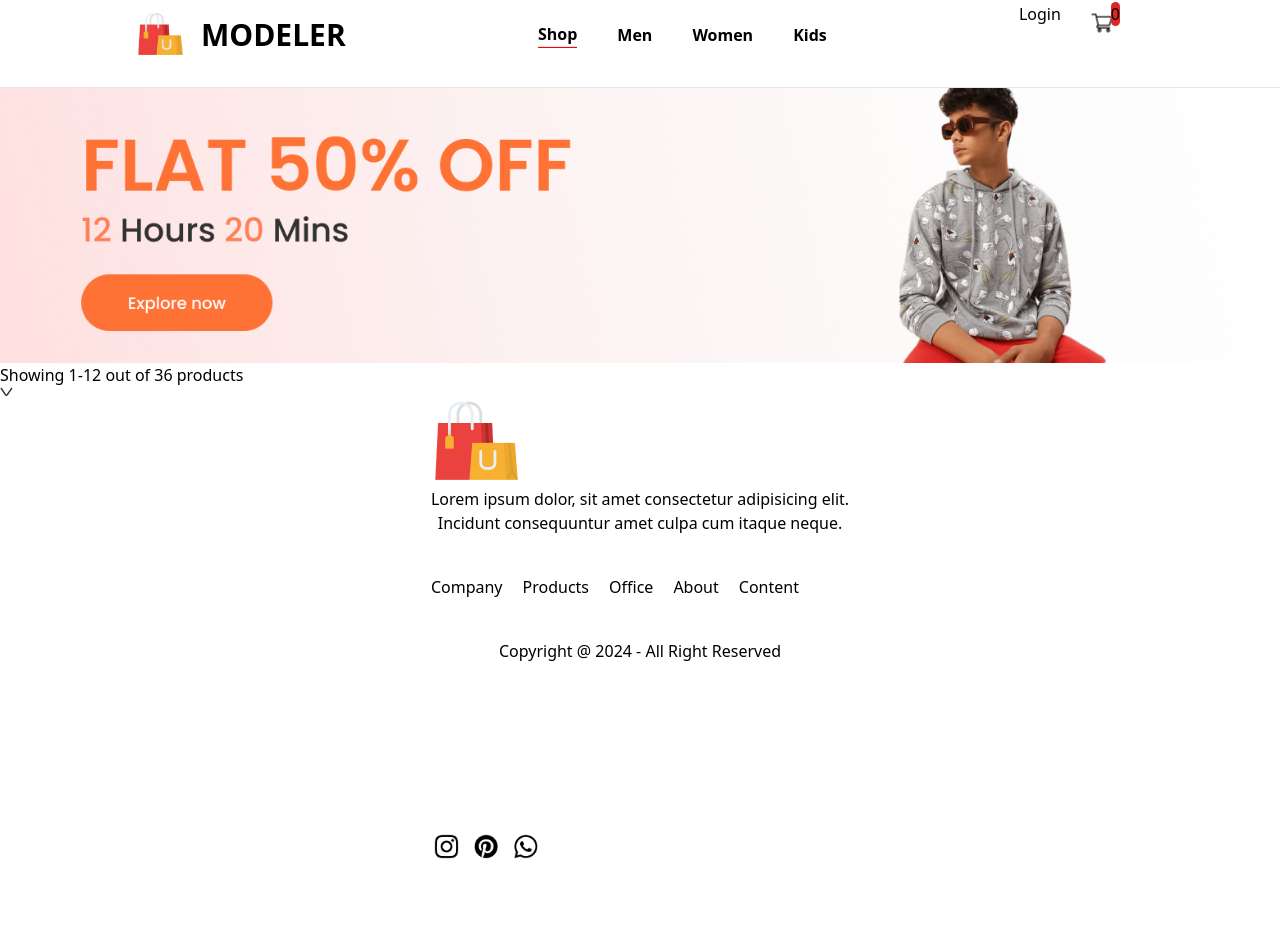
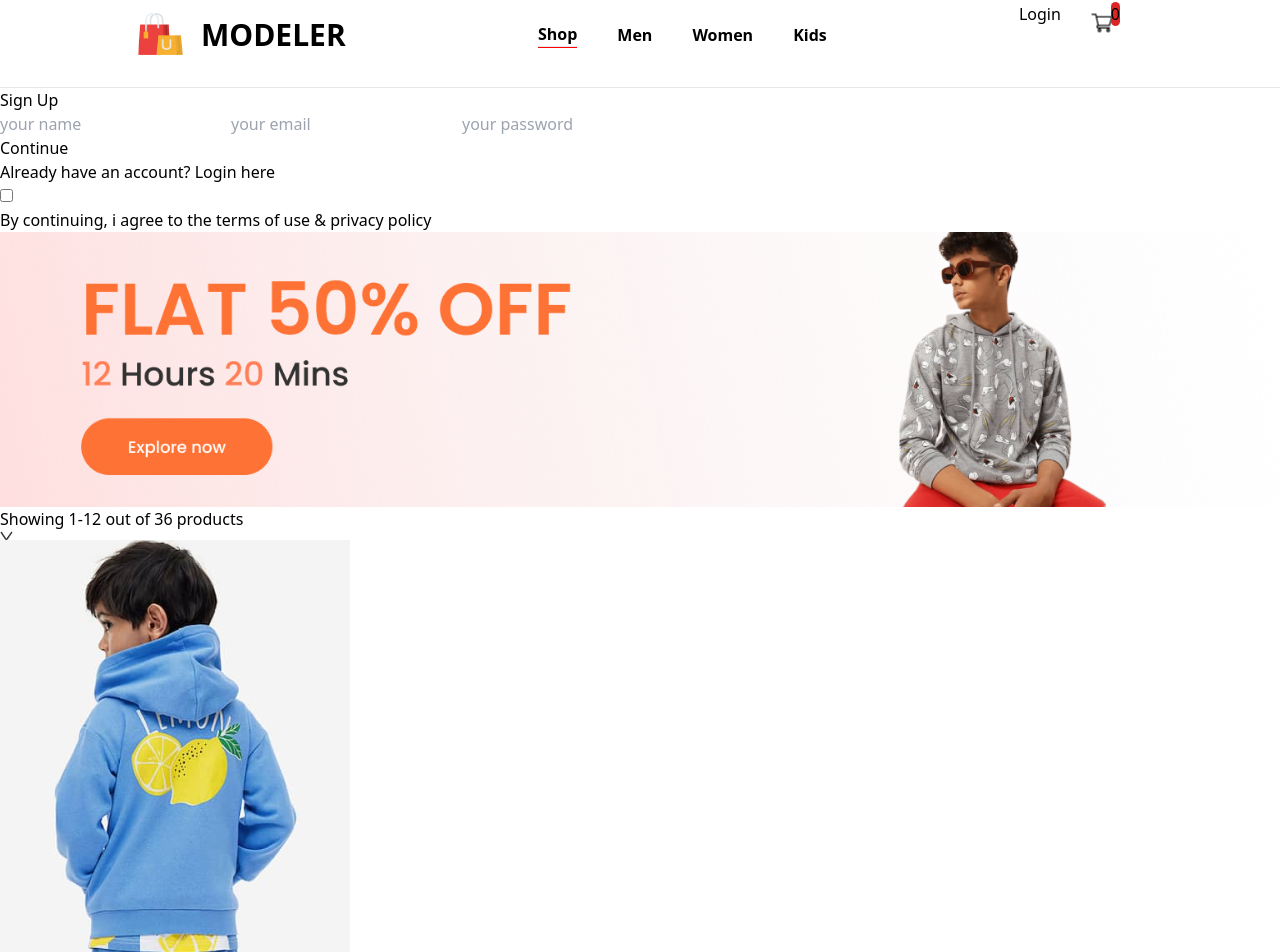
Before and after one commit to dasunthamsh/Shopping-Web, a React (Create React App) app: page /kids in a window 1280 px wide. Shown: the part 38-990 px from the top of the page. Before the commit the page ends 900 px from the top, so only its background shows below. Built offline with nearby package versions, Linux system fonts and the light colour scheme.

Commit message:
content updated

```diff
--- a/src/App.tsx
+++ b/src/App.tsx
@@ -19,11 +19,12 @@ function App() {
     <div>
       <BrowserRouter>
           <Navbar/>
+          <LoginSignup/>
           <Routes>
               <Route path='/' element={<Shop/>}/>
               <Route path='/mens' element={<ShopCategory category='men' banner={men_banner}/>}/>
-              <Route path='/womens' element={<ShopCategory category='womens' banner={women_banner}/>}/>
-              <Route path='/kids' element={<ShopCategory category='kids' banner={kids_banner}/>}/>
+              <Route path='/womens' element={<ShopCategory category='women' banner={women_banner}/>}/>
+              <Route path='/kids' element={<ShopCategory category='kid' banner={kids_banner}/>}/>
               <Route path='/product' element={<Product/>}/>
               <Route path=':productId' element={<Product/>}>
               </Route>
--- a/src/Pages/Shop.tsx
+++ b/src/Pages/Shop.tsx
@@ -5,6 +5,7 @@ import Offer from "../Components/Offer/Offer";
 import NewCollections from "../Components/NewCollections/NewCollections";
 import NewsLetter from "../Components/NewsLetter";
 import Footer from "../Components/Footer/Footer";
+import LoginSignup from "./LoginSignup";
 
 const Shop = ()=>{
     return (
```
